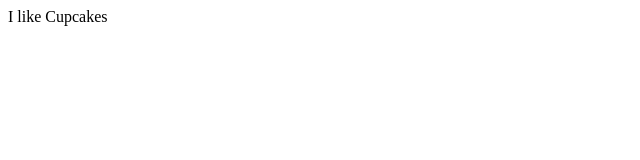
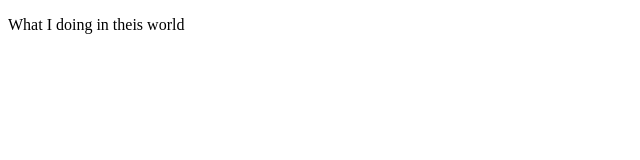
Before and after one commit to Kiaika/github.io, a plain HTML site: page index.html in a window 1280 px wide. Shown: the whole page, without its empty margins (0-640 px from the left). Drawn offline with Linux system fonts and the light colour scheme.

Commit message:
Update index.html

```diff
--- a/index.html
+++ b/index.html
@@ -1,8 +1,11 @@
+<!DOCTYPE html>
 <html>
  <head>
 
  </head>
  <body>
-   <p>I like Cupcakes</p>
+  <p>What I doing in theis world</p>
  </body>
+
+
 </html>
```
